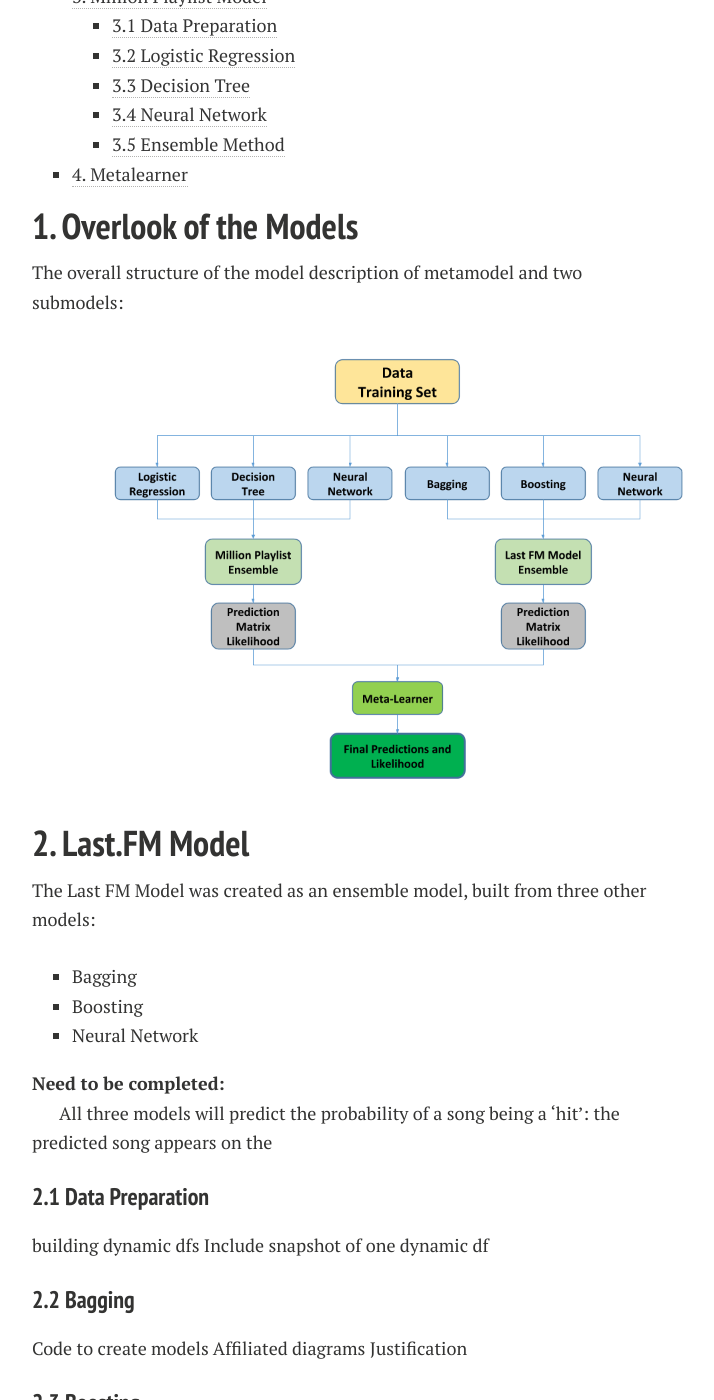
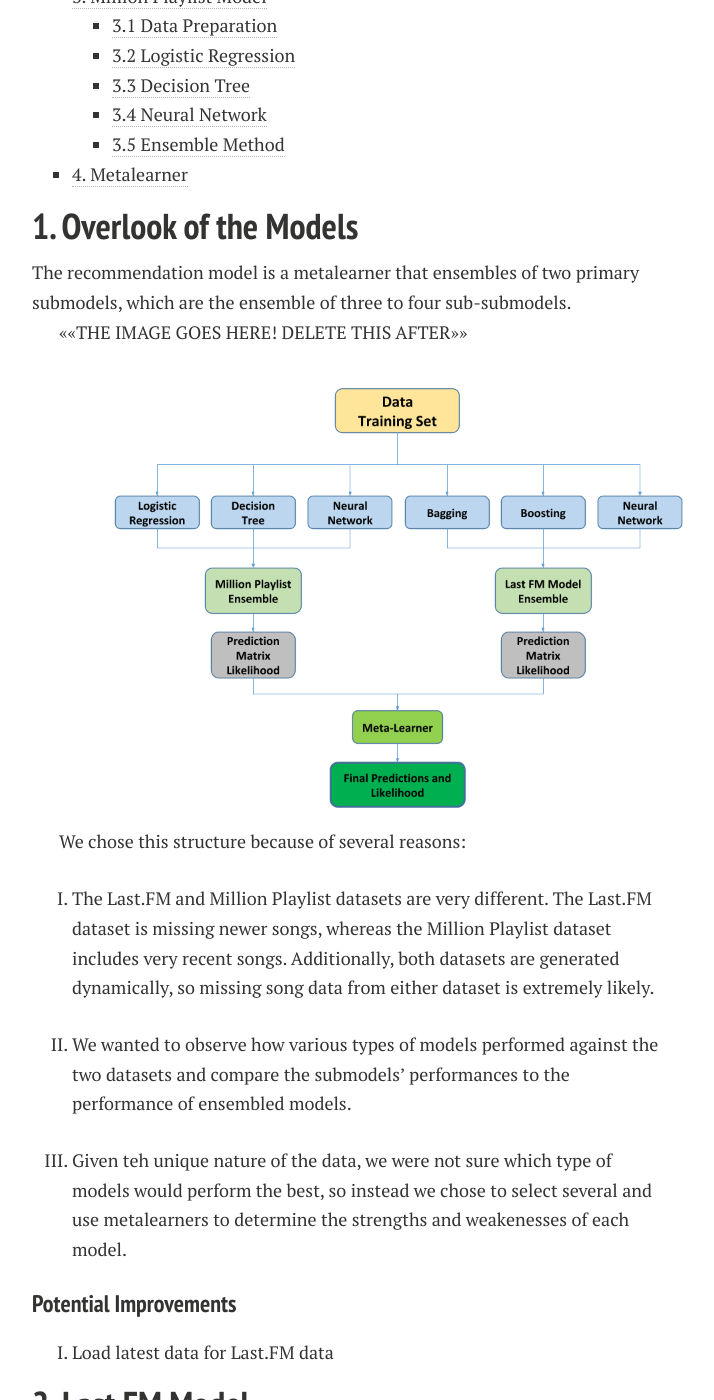
Before and after one commit to lyannaliu/lyannaliu.github.io, a Jekyll site: the page built from modelsandmethods.md, in a window 1280 px wide and 1400 px high, scrolled down 457 px. Shown: the whole window, without its empty margins (288-1002 px from the left). Built offline with Jekyll 4.4.1, drawn with Linux system fonts in a browser that asks for light colours; nearby versions of some CDN libraries.

Commit message:
Update modelsandmethods.md

```diff
--- a/modelsandmethods.md
+++ b/modelsandmethods.md
@@ -24,9 +24,25 @@ title: Models and Methods
 * [4. Metalearner](#4)
 
 <h2 id="1">1. Overlook of the Models</h2>
-The overall structure of the model description of metamodel and two submodels:
+The recommendation model is a metalearner that ensembles of two primary submodels, which are the ensemble of three to four sub-submodels.
+
+<<<<THE IMAGE GOES HERE! DELETE THIS AFTER>>>>
 
 ![Fig](/images/Fig.png)
+
+We chose this structure because of several reasons:
+
+1. The Last.FM and Million Playlist datasets are very different. The Last.FM dataset is missing newer songs, whereas the Million Playlist dataset includes very recent songs. Additionally, both datasets are generated dynamically, so missing song data from either dataset is extremely likely.
+
+2. We wanted to observe how various types of models performed against the two datasets and compare the submodels' performances to the performance of ensembled models.
+
+3. Given teh unique nature of the data, we were not sure which type of models would perform the best, so instead we chose to select several and use metalearners to determine the strengths and weakenesses of each model.
+
+
+#### Potential Improvements
+
+1. Load latest data for Last.FM data
+
 
 <h2 id="2">2. Last.FM Model</h2>
 The Last FM Model was created as an ensemble model, built from three other models:
```
